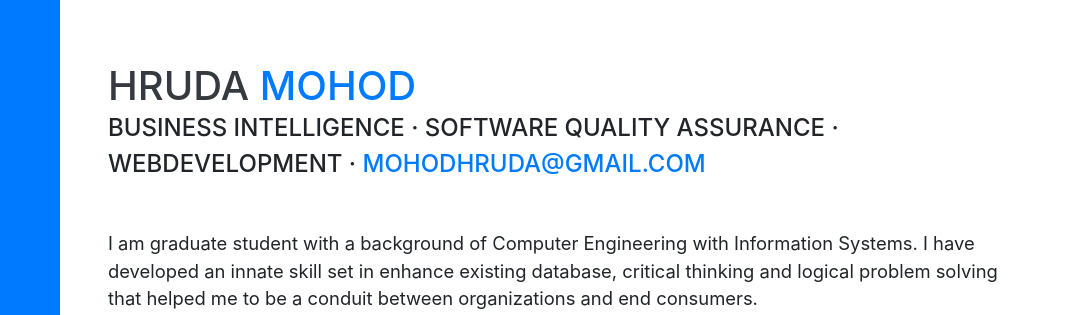
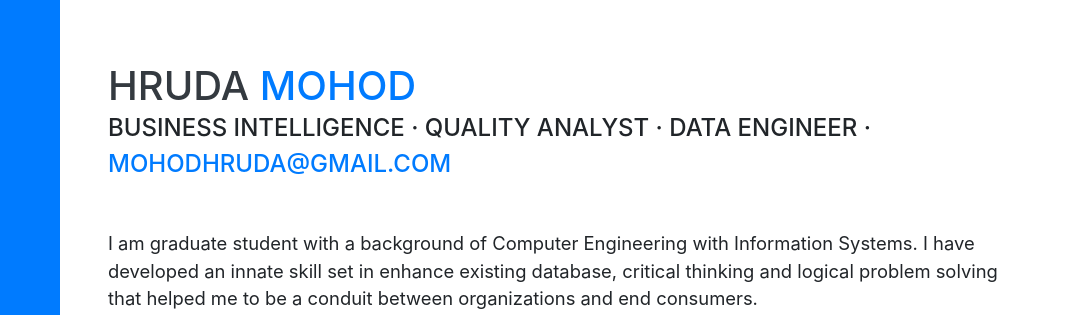
Before and after one commit to mohodhruda/mohodhruda.github.io, a website with bundled scripts: page index.html in a window 1280 px wide. Shown: the part 109-424 px from the top of the page, 212-1280 px from the left. Built offline with nearby package versions, Linux system fonts and the light colour scheme; a web font is replaced by a local one.

Commit message:
Update index.html
initiate commit

```diff
--- a/index.html
+++ b/index.html
@@ -73,7 +73,7 @@
         <h1 class="mb-0">Hruda
           <span class="text-primary">Mohod</span>
         </h1>
-        <div class="subheading mb-5">Business Intelligence · Software Quality Assurance · Webdevelopment ·
+        <div class="subheading mb-5">Business Intelligence · Quality Analyst · Data Engineer ·
           <a href="mailto:name@email.com">mohodhruda@gmail.com</a>
         </div>
         <p class="lead mb-5">I am graduate student with a background of Computer Engineering with Information Systems. I have developed an innate skill set in enhance existing database, critical thinking and logical problem solving that helped me to be a conduit between organizations and end consumers.</p>
```
